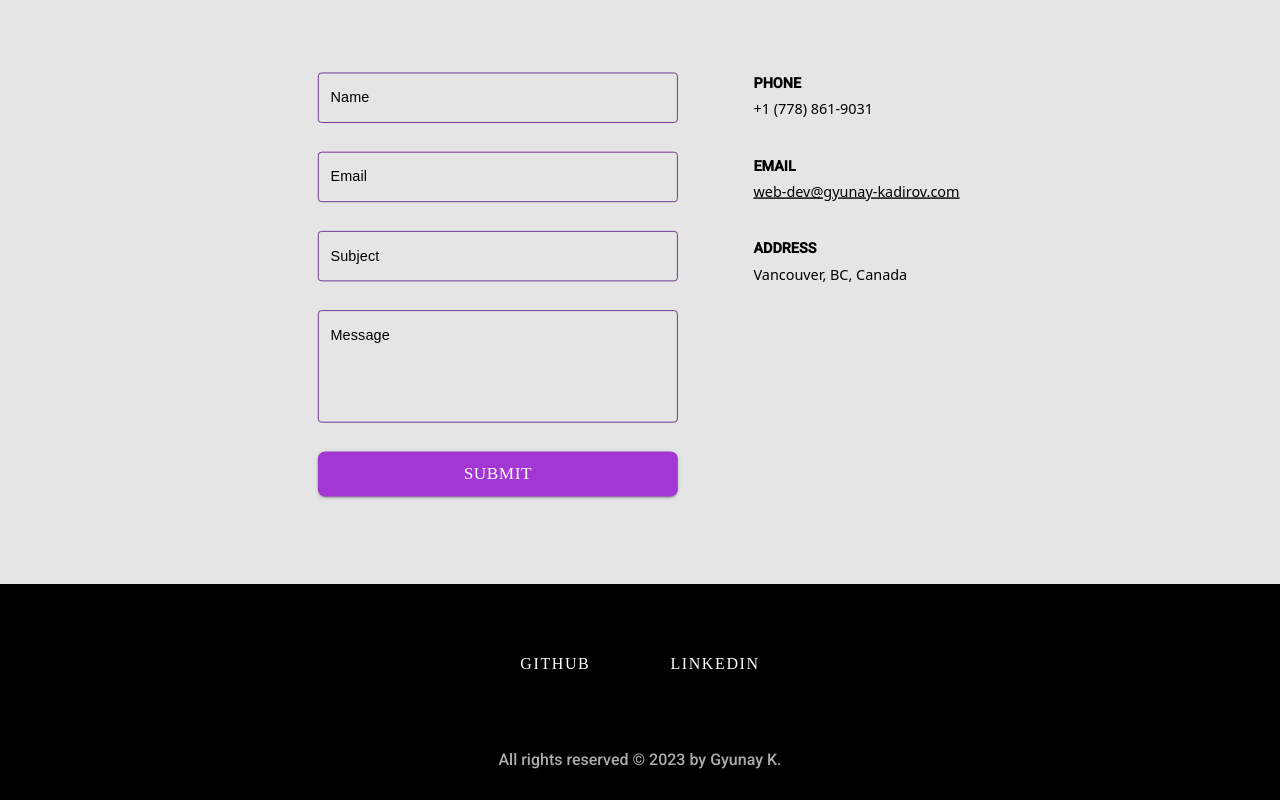
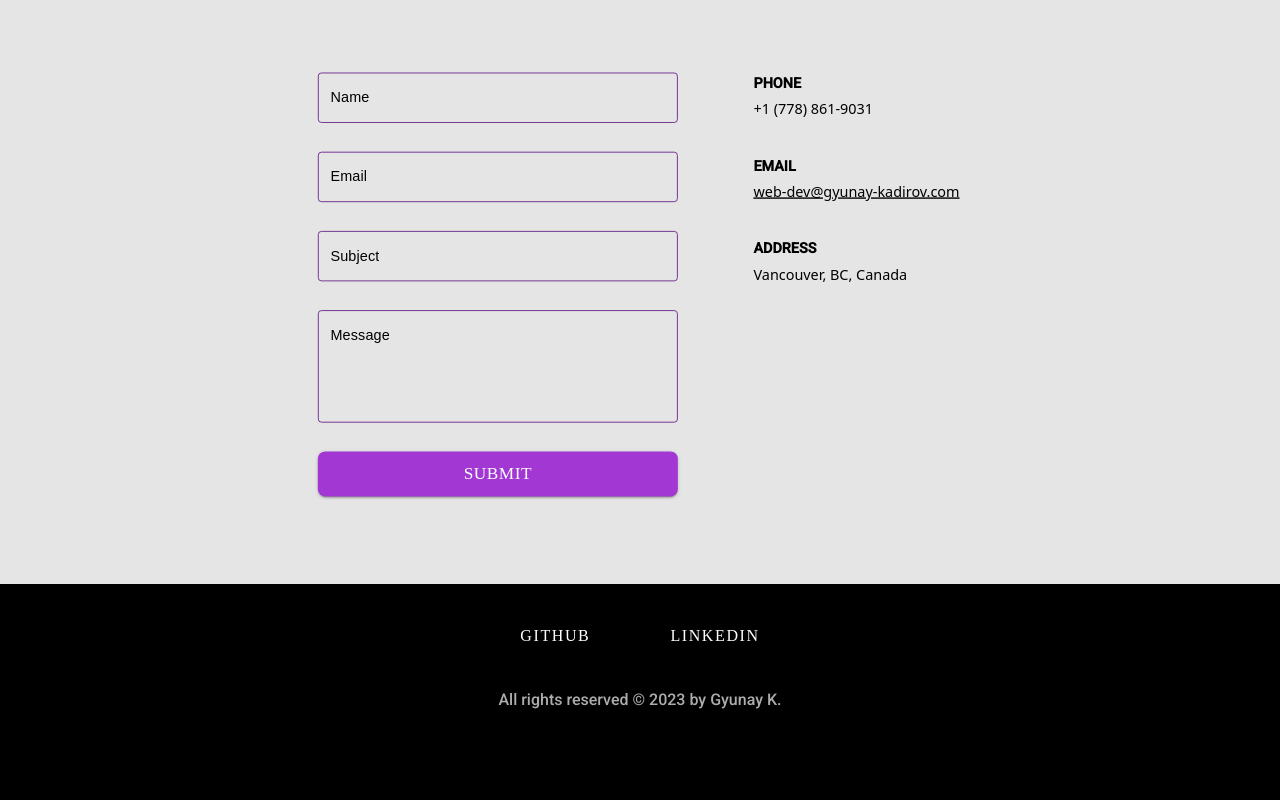
Before and after one commit to gyunayK/Portfolio, a React (Vite) app in the folder my-Portfolio/: page / in a window 1280 px wide. Shown: the part 4629-5429 px from the top of the page. After the commit the page ends 5341 px from the top, so only its background shows below. Built offline with nearby package versions, Linux system fonts and the light colour scheme; a web font is replaced by a local one.

Commit message:
style: reduce margins in footer

```diff
--- a/my-Portfolio/src/sections/footer/Footer.jsx
+++ b/my-Portfolio/src/sections/footer/Footer.jsx
@@ -2,7 +2,7 @@ import "./footerSyled.css";
 function Footer() {
   return (
     <footer>
-      <div className="bg-black py-7">
+      <div className="bg-black">
         <div className=" text-center flex flex-col items-center  justify-center  ">
           <div className="flex space-x-20 pt-10">
             <a
@@ -24,7 +24,7 @@ function Footer() {
               LINKEDIN
             </a>
           </div>
-          <p className="text-[#acacac] font-Roboto mt-8 pt-10">
+          <p className="text-[#acacac] font-Roboto pt-10">
             All rights reserved © 2023 by Gyunay K.
           </p>
         </div>
```
